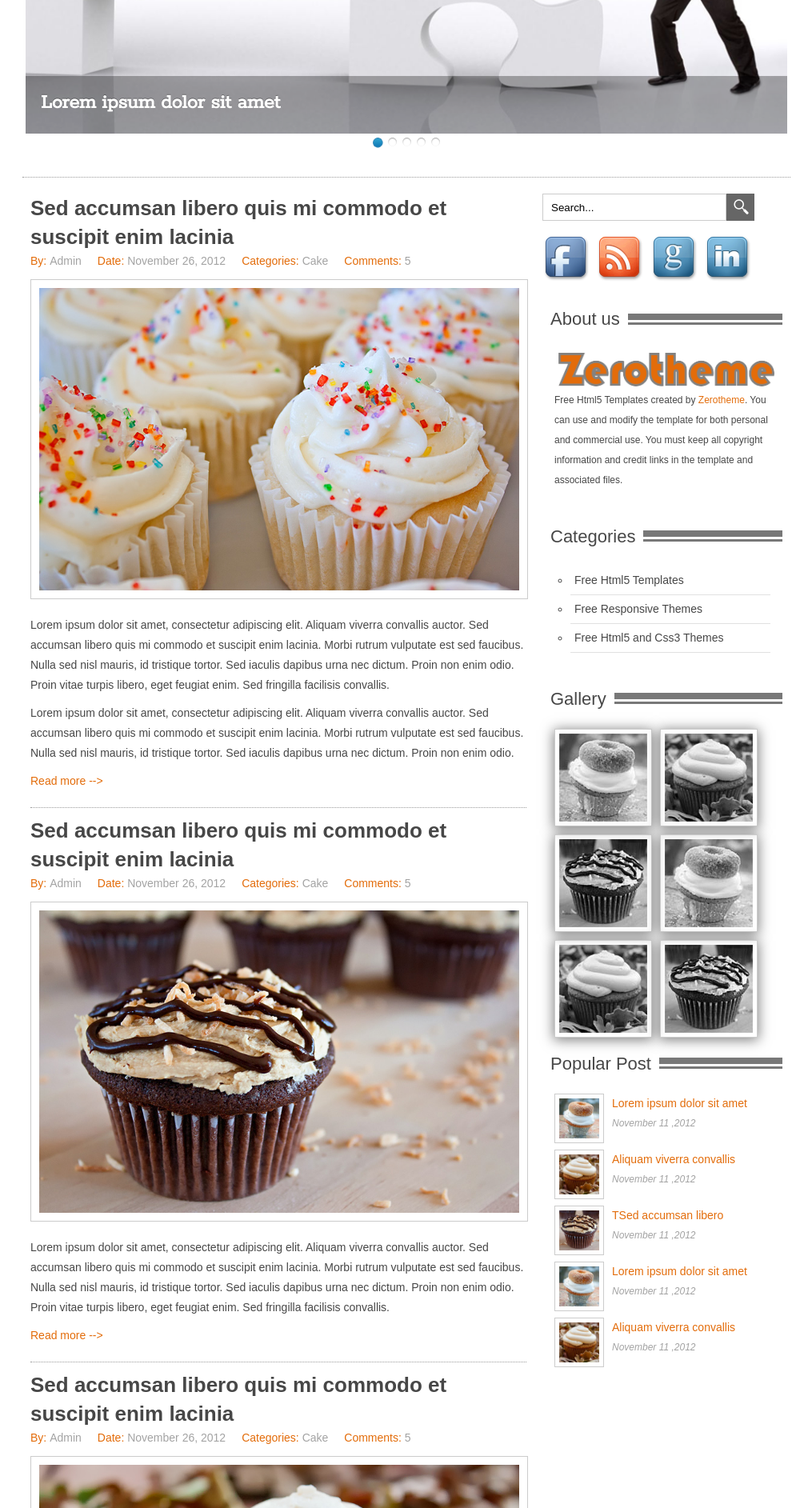
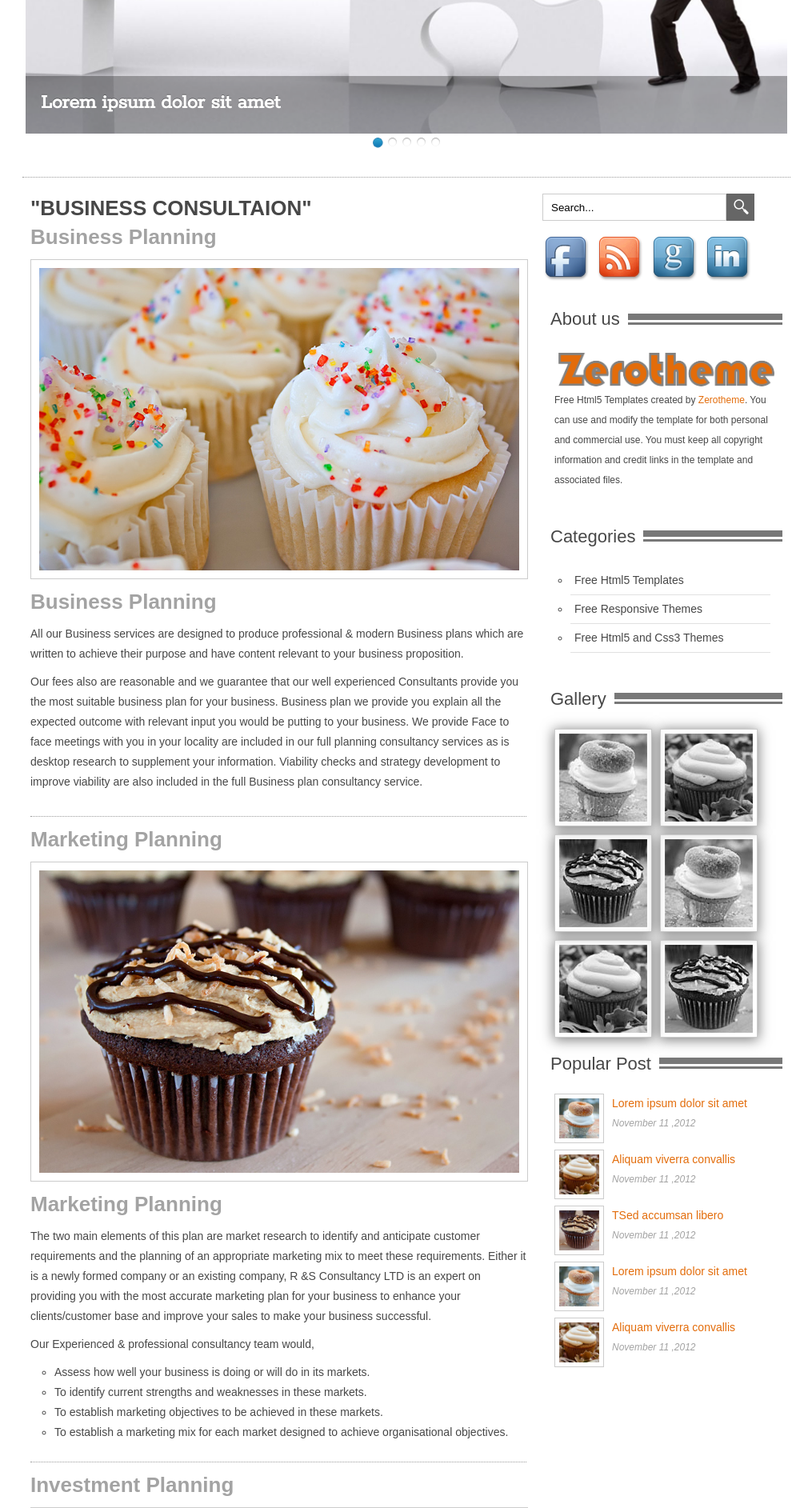
Before and after one commit to enadun/randsconsultants, a PHP site: page /services.php in a window 1280 px wide. Shown: the part 463-2348 px from the top of the page at 80% size, without its empty margins (132-1147 px from the left). Run offline with PHP 8.4, Linux system fonts and the light colour scheme.

Commit message:
why us and services

```diff
--- a/contactus.php
+++ b/contactus.php
@@ -195,7 +195,7 @@
 <div class="wrap-footer">
 	<footer>
 		<div class="wrapfooter">
-		<p>Copyright © 2014 - R&amp;S Consultants LTD </p>
+		<p>Copyright © 2014 - R&amp;S Consultants LTD</p>
 		</div>
 	</footer>
 </div>
--- a/services.php
+++ b/services.php
@@ -159,46 +159,97 @@
 			<div id="main-content" class="col-2-3">
 				<article>
 					<div class="heading">
-						<h2><a href="#">Sed accumsan libero quis mi commodo et suscipit enim lacinia</a></h2>
+						<h2>"BUSINESS CONSULTAION"</h2>
 						 <div class="info">
-							<ul><li><span>By: </span>Admin</li><li><span>Date: </span>November 26, 2012</li><li><span>Categories: </span>Cake</li><li><span>Comments: </span>5</li></ul>
+							<ul>
+							  <li>
+							    <h2>Business Planning</h2>
+							  </li>
+							  <li></li></ul>
 							<div class="clearboth"></div>
 					  </div>
 						<img src="images/inacup_vanilla.jpg"/>
 					</div>
+                    <div class="info">
+							<ul>
+							  <li>
+							    <h2>Business Planning</h2>
+							  </li>
+							  <li></li></ul>
+							<div class="clearboth"></div>
+				  </div>
 			  <div class="content">
-						<p>Lorem ipsum dolor sit amet, consectetur adipiscing elit. Aliquam viverra convallis auctor. Sed accumsan libero quis mi commodo et suscipit enim lacinia. Morbi rutrum vulputate est sed faucibus. Nulla sed nisl mauris, id tristique tortor. Sed iaculis dapibus urna nec dictum. Proin non enim odio. Proin vitae turpis libero, eget feugiat enim. Sed fringilla facilisis convallis.</p>
-						<p>Lorem ipsum dolor sit amet, consectetur adipiscing elit. Aliquam viverra convallis auctor. Sed accumsan libero quis mi commodo et suscipit enim lacinia. Morbi rutrum vulputate est sed faucibus. Nulla sed nisl mauris, id tristique tortor. Sed iaculis dapibus urna nec dictum. Proin non enim odio.</p>
-						<a class="more" href="#">Read more --></a>
+						<p>All our Business services are designed to produce professional & modern Business plans  which are written to achieve their purpose and have content relevant to your business proposition.</p>
+						<p>Our fees also are  reasonable and  we guarantee that  our well experienced Consultants provide you the most suitable business plan for your business.  Business plan we provide you explain all the expected outcome with relevant input you would be putting to your business. We provide  Face to face meetings with you in your locality are included in our full planning consultancy services as is desktop research to supplement your information. Viability checks and strategy development to improve viability are also included in the full Business plan consultancy service.</p>
+
 				  </div>
 				</article>
 				<article>
 					<div class="heading">
-						<h2><a href="#">Sed accumsan libero quis mi commodo et suscipit enim lacinia</a></h2>
 						 <div class="info">
-							<ul><li><span>By: </span>Admin</li><li><span>Date: </span>November 26, 2012</li><li><span>Categories: </span>Cake</li><li><span>Comments: </span>5</li></ul>
+							<ul>
+							  <li>
+							    <h2>Marketing Planning</h2>
+							  </li>
+							  <li></li></ul>
 							<div class="clearboth"></div>
 					  </div>
 						<img src="images/inacup_samoa.jpg" />
 					</div>
+                    <div class="info">
+							<ul>
+							  <li>
+							    <h2>Marketing Planning</h2>
+							  </li>
+							  <li></li></ul>
+							<div class="clearboth"></div>
+			    </div>
 					<div class="content">
-						<p>Lorem ipsum dolor sit amet, consectetur adipiscing elit. Aliquam viverra convallis auctor. Sed accumsan libero quis mi commodo et suscipit enim lacinia. Morbi rutrum vulputate est sed faucibus. Nulla sed nisl mauris, id tristique tortor. Sed iaculis dapibus urna nec dictum. Proin non enim odio. Proin vitae turpis libero, eget feugiat enim. Sed fringilla facilisis convallis.</p>
-						<a class="more" href="#">Read more --></a>
+						<p>The two main elements of this plan are market research to identify and anticipate customer requirements and the planning of an appropriate marketing mix to meet these requirements. Either it is a newly formed company or an existing company, R &S Consultancy LTD is an expert on providing you with the most accurate marketing plan for your business to enhance your clients/customer  base and  improve your sales to make your business successful.</p>
+                      <p>Our Experienced & professional consultancy team would,</p>
+                        <ol style="padding: 0 0 4px 30px;">
+							<li type="circle">Assess how well your business is doing or will do  in its markets.</li>
+							<li type="circle">To identify current strengths and weaknesses in these markets.</li>
+							<li type="circle">To establish marketing objectives to be achieved in these markets. </li>
+                            <li type="circle">To establish a marketing mix for each market designed to achieve organisational objectives.</li>
+						</ol>
 				  </div>
 				</article>
 				<article>
 					<div class="heading">
-						<h2><a href="#">Sed accumsan libero quis mi commodo et suscipit enim lacinia</a></h2>
 					  <div class="info">
-							<ul><li><span>By: </span>Admin</li><li><span>Date: </span>November 26, 2012</li><li><span>Categories: </span>Cake</li><li><span>Comments: </span>5</li></ul>
+							<ul>
+							  <li>
+							    <h2>Investment Planning</h2>
+							  </li>
+							  <li></li></ul>
 							<div class="clearboth"></div>
 					  </div>
 					    <img src="images/inacup_pumpkin.jpg" />
 					</div>
+                    <div class="info">
+							<ul>
+							  <li>
+							    <h2>Investment Planning</h2>
+							  </li>
+							  <li></li></ul>
+							<div class="clearboth"></div>
+					  </div>
 					<div class="content">
-						<p>Lorem ipsum dolor sit amet, consectetur adipiscing elit. Aliquam viverra convallis auctor. Sed accumsan libero quis mi commodo et suscipit enim lacinia. Morbi rutrum vulputate est sed faucibus. Nulla sed nisl mauris, id tristique tortor. Sed iaculis dapibus urna nec dictum. Proin non enim odio. Proin vitae turpis libero, eget feugiat enim. Sed fringilla facilisis convallis.</p>
-						<a class="more" href="#">Read more --></a>
+						<p>our aim is to bring you the most comprehensive source of financial advice and information in the UK. we are Matched by excellent standards of service and expertise, delivered with honesty and integrity .We adopt a partnership approach working with you. Our main Investment Services Involves,</p>
+						<ul style="padding: 0 0 4px 30px;">
+							<li type="circle">Property investment / Buy to let</li>
+							<li type="circle">Pre and post retirement planning</li>
+							<li type="circle">Work place retirement planning to include Group Pensions  and Occupational schemes.</li>
+                            <li type="circle">Tax efficient Saving and investing for future needs </li>
+                            <li type="circle">Private Medical and Long Term Care provision.</li>
+                            <li type="circle">Inheritance Tax mitigation and advice on trusts.</li>
+						</ul>
 					</div>
+			      <ul type="disc">
+                  </br>
+				      <li>We also provide new business start up support which include all the required information from the beginning to  		                          start your business / Staff training and Recruitment Support / management Support.</li>
+			      </ul>
 				</article>
 			</div>
 			<div id="sidebar" class="col-1-3">
```
Also changed, not shown: whyus.php (+12 -24 lines). Lines whose indentation alone changed are shown as unchanged.
